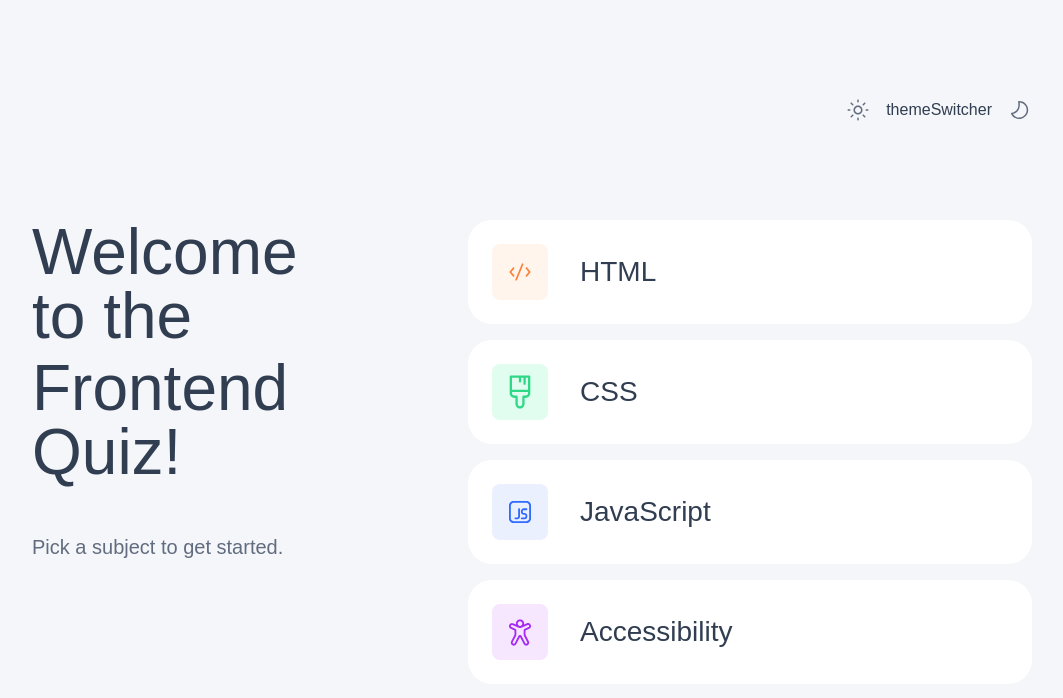
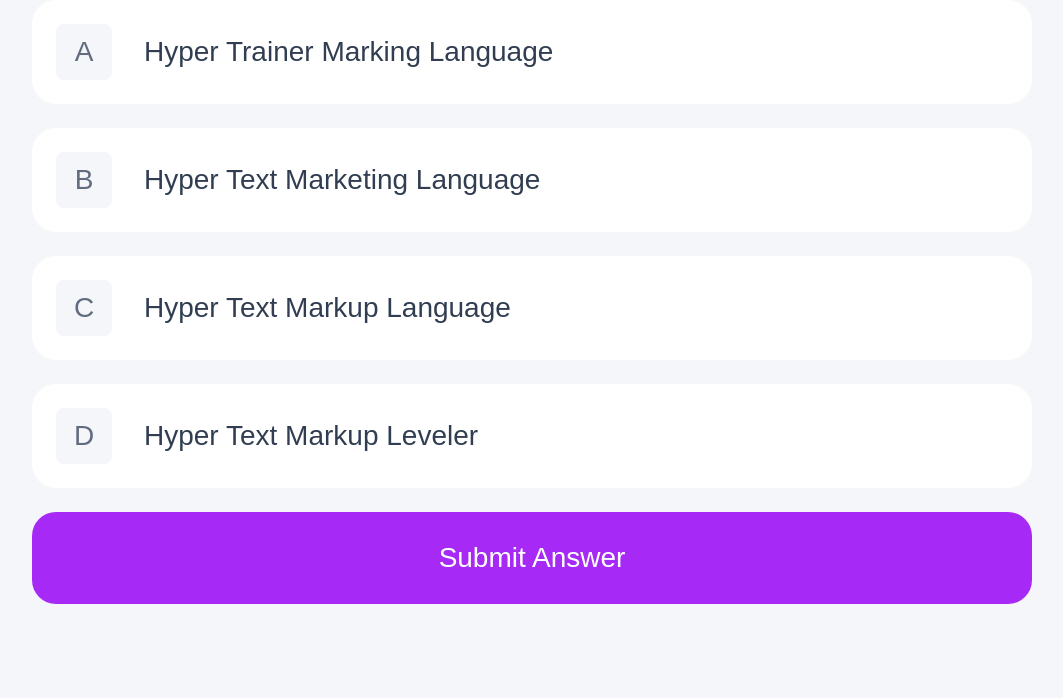
Before and after one commit to BessonovMax/frontend-quiz-app, a React (Vite) app: page / in a window 1280 px wide. Shown: the top 698 px of the page, without its empty margins (108-1171 px from the left). Built offline with nearby package versions, Linux system fonts and the light colour scheme; a web font is replaced by a local one.

Commit message:
refactor: update App component to render VariantButton and QuestionButton with improved state handling

```diff
--- a/src/App.tsx
+++ b/src/App.tsx
@@ -1,17 +1,37 @@
-/* import { useState } from "react";
+import { useState } from "react";
+import data from "./data/data.json";
+import VariantButton from "./components/VariantButton";
 import QuestionButton from "./components/QuestionButton";
-import VariantButton from "./components/VariantButton";
-import ThemeButton from "./components/ThemeButton"; */
-import Main from "./pages/Main";
 
 function App() {
-  /* const [isCorrect, setIsCorrect] = useState(false);
-  const [isAnswered, setIsAnswered] = useState(false); */
+  /* const [isCorrect, setIsCorrect] = useState(false); */
+  const [isAnswered, setIsAnswered] = useState<boolean | null>(null);
+  const [selectedOption, setSelectedOption] = useState<number | null>(null);
+
+  const options = data.quizzes[0].questions[0].options;
+  const correctAnswerIndex = options.indexOf(
+    data.quizzes[0].questions[0].answer,
+  );
+
+  const handleSelectedOption = (index: number) => {
+    setSelectedOption(index);
+  };
 
   return (
     <div className="bg-background text-text-primary font-display min-h-dvh px-6 leading-none font-medium md:px-16 xl:px-[8.75rem]">
-      <div className="mx-auto max-w-[1157px]">
-        <Main />
+      <div className="mx-auto flex max-w-[1157px] flex-col gap-6">
+        {options.map((option, index) => (
+          <VariantButton
+            key={index}
+            isAnswered={isAnswered}
+            isActive={selectedOption === index}
+            onClick={() => handleSelectedOption(index)}
+            isCorrect={index === correctAnswerIndex}
+            optionText={option}
+            letter={String.fromCharCode(97 + index)} // 'a' + index
+          />
+        ))}
+        <QuestionButton isAnswered={isAnswered} setIsAnswered={setIsAnswered} />
       </div>
     </div>
   );
--- a/src/components/QuestionButton.tsx
+++ b/src/components/QuestionButton.tsx
@@ -1,14 +1,14 @@
 interface Props {
-  isAnswered: boolean;
-  setIsCorrect: React.Dispatch<React.SetStateAction<boolean>>;
-  setIsAnswered: React.Dispatch<React.SetStateAction<boolean>>;
+  isAnswered?: boolean | null;
+  /* setIsCorrect: React.Dispatch<React.SetStateAction<boolean>>; */
+  setIsAnswered: React.Dispatch<React.SetStateAction<boolean | null>>;
 }
 
-const QuestionButton = ({ isAnswered, setIsCorrect, setIsAnswered }: Props) => {
+const QuestionButton = ({ isAnswered, setIsAnswered }: Props) => {
   return (
     <button
       onClick={() => {
-        setIsCorrect((prev): boolean => !prev);
+        /* setIsCorrect((prev) => !prev); */
 
         setIsAnswered((prev): boolean => !prev);
       }}
--- a/src/components/VariantButton.tsx
+++ b/src/components/VariantButton.tsx
@@ -2,26 +2,39 @@ import Correct from "/images/icon-correct.svg";
 import inCorrect from "/images/icon-error.svg";
 
 interface Props {
-  isAnswered: boolean;
+  isAnswered?: boolean | null;
   isCorrect?: boolean;
-  option: string;
+  isActive?: boolean;
+  optionText: string;
   letter: string;
+  onClick?: () => void;
 }
 
-const VariantButton = ({ isAnswered, isCorrect, option, letter }: Props) => {
+const VariantButton = ({
+  isAnswered,
+  isCorrect,
+  isActive,
+  optionText,
+  letter,
+  onClick,
+}: Props) => {
   return (
     <button
-      className={`bg-variant-background border-variant-background flex min-w-[20.4375rem] items-center justify-between gap-4 rounded-[12px] border-3 p-[13px] hover:cursor-pointer md:min-w-[40rem] md:gap-8 md:rounded-[24px] xl:min-w-[35.25rem] xl:p-[21px] ${isCorrect === false ? "!border-incorrect" : ""}`}
+      className={`bg-variant-background hover:border-primary flex min-w-[20.4375rem] items-center justify-between gap-4 rounded-[12px] border-3 p-[13px] ${isAnswered ? "hover:border-variant-background" : "hover:border-primary"} ${isActive && !isAnswered ? "border-primary" : "border-variant-background"} hover:cursor-pointer md:min-w-[40rem] md:gap-8 md:rounded-[24px] xl:min-w-[35.25rem] xl:p-[21px] ${isAnswered && isActive && isCorrect === false ? "!border-incorrect" : ""} group`}
+      onClick={onClick}
+      disabled={isAnswered ? true : false}
     >
       <div
-        className={`bg-variant-foreground text-text-letter flex size-[2.5rem] items-center justify-center rounded-[6px] text-[1.125rem] uppercase md:size-[3.5rem] md:rounded-[12px] md:text-[1.75rem] xl:rounded-[8px] ${isCorrect === false ? "!bg-incorrect text-white" : ""}`}
+        className={`flex size-[2.5rem] items-center justify-center rounded-[6px] text-[1.125rem] uppercase md:size-[3.5rem] md:rounded-[12px] md:text-[1.75rem] xl:rounded-[8px] ${isAnswered ? "text-text-letter bg-variant-foreground" : "group-hover:bg-primary group-hover:text-white"} ${isActive && !isAnswered ? "bg-primary text-white" : "bg-variant-foreground text-text-letter"} ${isAnswered && isActive && isCorrect === false ? "!bg-incorrect text-white" : "bg-correct"}`}
       >
         {letter}
       </div>
       <div className="grow-1 text-left text-[1.125rem] md:text-[1.75rem]">
-        {option}
+        {optionText}
       </div>
-      <div className={isAnswered ? "block" : "hidden"}>
+      <div
+        className={isAnswered && (isActive || isCorrect) ? "block" : "hidden"}
+      >
         <img
           className="h-[24px] w-[24px] md:h-[30px] md:w-[30px]"
           src={isCorrect ? Correct : inCorrect}
```
